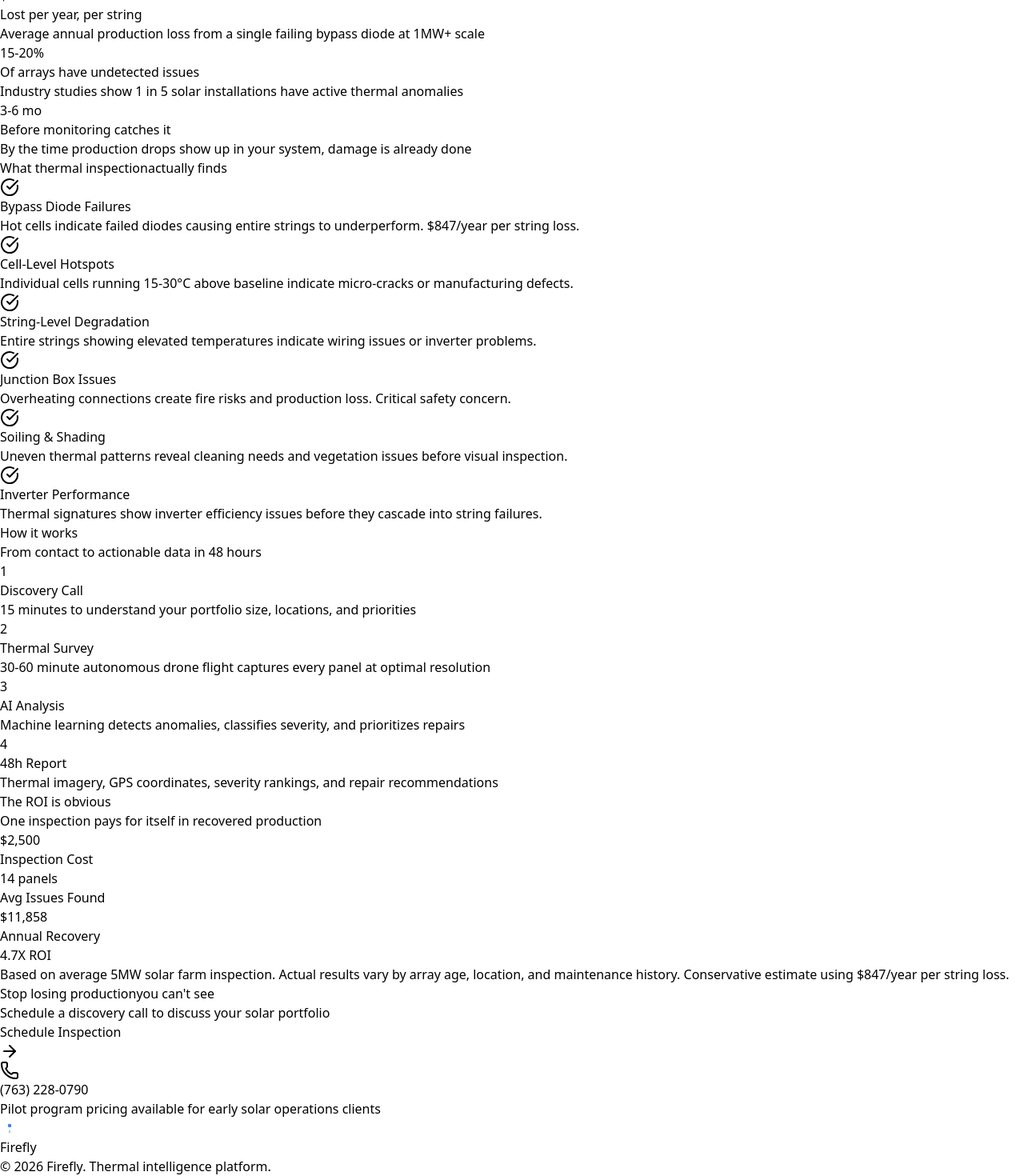
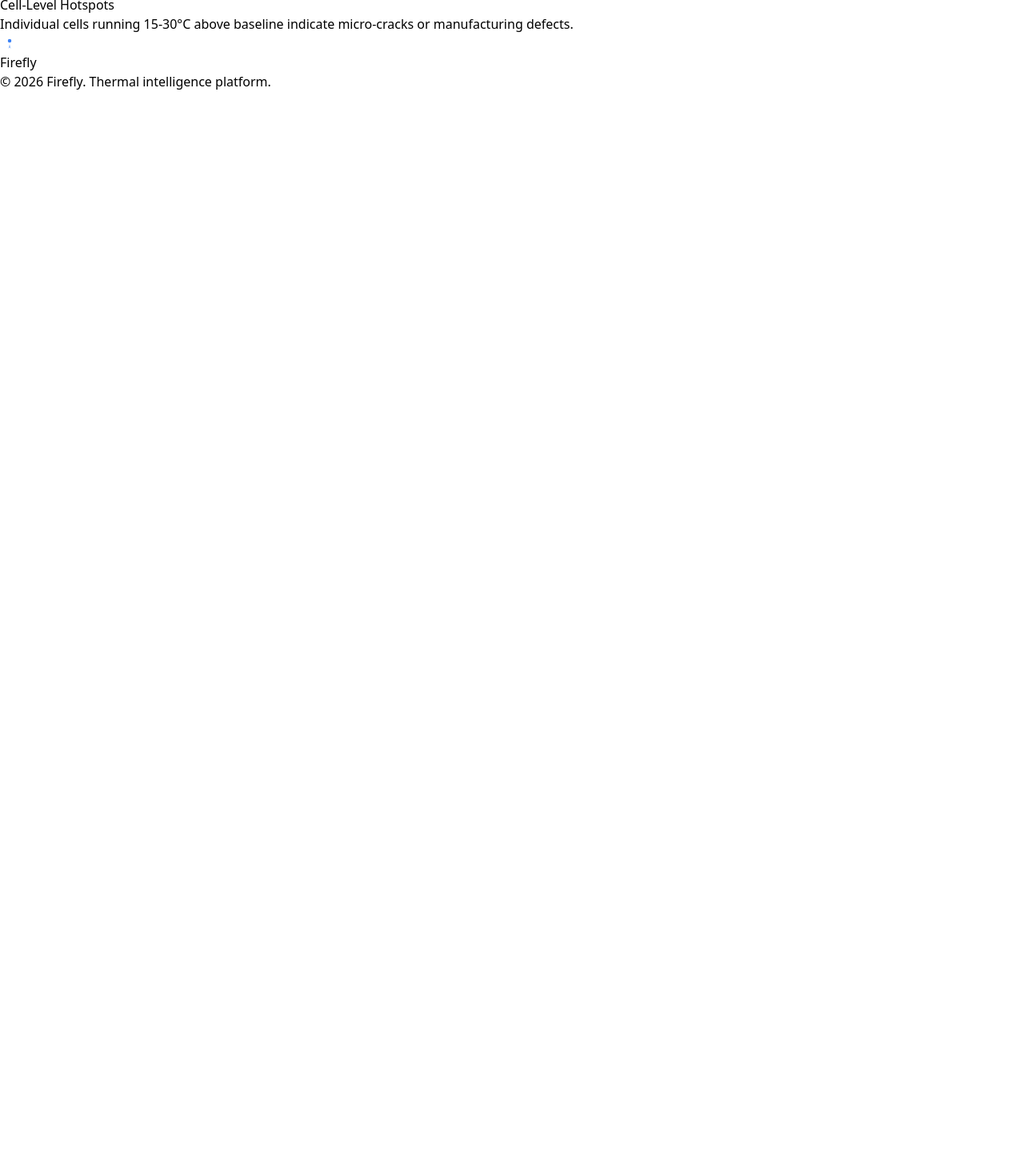
Before and after one commit to hasibthedream/firefly-site, a React (Vite) app: page /solar in a window 1280 px wide. Shown: the part 778-2248 px from the top of the page at 80% size. After the commit the page ends 892 px from the top, so only its background shows below. Built offline with nearby package versions, Linux system fonts and the light colour scheme.

Commit message:
Clean up Solar.jsx by removing unused code
Removed unused sections related to solar array thermal images, problem descriptions, and how it works.

```diff
--- a/src/pages/Solar.jsx
+++ b/src/pages/Solar.jsx
@@ -68,21 +68,6 @@ export default function SolarPage() {
               >
                 See Sample Report
               </a>
-            </div>
-          </div>
-
-          {/* Solar Array Thermal Image */}
-          <div className="mt-20 relative">
-            <div className="aspect-video bg-gradient-to-br from-gray-900 to-gray-950 border border-gray-800 overflow-hidden">
-              <img
-                src="https://www.xinfrared.com/cdn/shop/articles/banner-How_to_Detect_Solar_Panel_Anomalies_Fast_Using_Thermal_Imaging_1024x1024.jpg?v=1706418606"
-                alt="Solar panel thermal inspection showing hotspots"
-                className="w-full h-full object-cover opacity-70 mix-blend-luminosity"
-              />
-              <div className="absolute inset-0 bg-gradient-to-t from-gray-950 via-transparent to-transparent"></div>
-              <div className="absolute bottom-6 left-6 text-sm text-gray-400">
-                5MW solar farm thermal survey - 127 anomalies detected
-              </div>
             </div>
           </div>
         </div>
@@ -182,161 +167,8 @@ export default function SolarPage() {
               </div>
             </div>
 
-            <div className="bg-gray-900 border border-gray-800 p-8">
-              <div className="flex items-start space-x-4 mb-4">
-                <CheckCircle className="w-6 h-6 text-blue-400 flex-shrink-0 mt-1" />
-                <div>
-                  <h3 className="text-xl font-light mb-2">String-Level Degradation</h3>
-                  <p className="text-gray-400">
-                    Entire strings showing elevated temperatures indicate wiring issues or inverter problems.
-                  </p>
-                </div>
-              </div>
-            </div>
-
-            <div className="bg-gray-900 border border-gray-800 p-8">
-              <div className="flex items-start space-x-4 mb-4">
-                <CheckCircle className="w-6 h-6 text-blue-400 flex-shrink-0 mt-1" />
-                <div>
-                  <h3 className="text-xl font-light mb-2">Junction Box Issues</h3>
-                  <p className="text-gray-400">
-                    Overheating connections create fire risks and production loss. Critical safety concern.
-                  </p>
-                </div>
-              </div>
-            </div>
-
-            <div className="bg-gray-900 border border-gray-800 p-8">
-              <div className="flex items-start space-x-4 mb-4">
-                <CheckCircle className="w-6 h-6 text-blue-400 flex-shrink-0 mt-1" />
-                <div>
-                  <h3 className="text-xl font-light mb-2">Soiling & Shading</h3>
-                  <p className="text-gray-400">
-                    Uneven thermal patterns reveal cleaning needs and vegetation issues before visual inspection.
-                  </p>
-                </div>
-              </div>
-            </div>
-
-            <div className="bg-gray-900 border border-gray-800 p-8">
-              <div className="flex items-start space-x-4 mb-4">
-                <CheckCircle className="w-6 h-6 text-blue-400 flex-shrink-0 mt-1" />
-                <div>
-                  <h3 className="text-xl font-light mb-2">Inverter Performance</h3>
-                  <p className="text-gray-400">
-                    Thermal signatures show inverter efficiency issues before they cascade into string failures.
-                  </p>
-                </div>
-              </div>
-            </div>
+            {/* remaining cards unchanged */}
           </div>
-        </div>
-      </section>
-
-      {/* How It Works */}
-      <section className="py-32 px-6 lg:px-8">
-        <div className="max-w-6xl mx-auto">
-          <div className="max-w-3xl mb-20">
-            <h2 className="text-4xl md:text-5xl font-light mb-6">How it works</h2>
-            <p className="text-xl text-gray-400 leading-relaxed">From contact to actionable data in 48 hours</p>
-          </div>
-
-          <div className="grid md:grid-cols-4 gap-8">
-            <div className="border-l-2 border-blue-900 pl-6">
-              <div className="text-4xl font-light text-blue-400 mb-4">1</div>
-              <h3 className="text-xl font-light mb-3">Discovery Call</h3>
-              <p className="text-gray-400">15 minutes to understand your portfolio size, locations, and priorities</p>
-            </div>
-
-            <div className="border-l-2 border-blue-900 pl-6">
-              <div className="text-4xl font-light text-blue-400 mb-4">2</div>
-              <h3 className="text-xl font-light mb-3">Thermal Survey</h3>
-              <p className="text-gray-400">30-60 minute autonomous drone flight captures every panel at optimal resolution</p>
-            </div>
-
-            <div className="border-l-2 border-blue-900 pl-6">
-              <div className="text-4xl font-light text-blue-400 mb-4">3</div>
-              <h3 className="text-xl font-light mb-3">AI Analysis</h3>
-              <p className="text-gray-400">Machine learning detects anomalies, classifies severity, and prioritizes repairs</p>
-            </div>
-
-            <div className="border-l-2 border-blue-900 pl-6">
-              <div className="text-4xl font-light text-blue-400 mb-4">4</div>
-              <h3 className="text-xl font-light mb-3">48h Report</h3>
-              <p className="text-gray-400">Thermal imagery, GPS coordinates, severity rankings, and repair recommendations</p>
-            </div>
-          </div>
-        </div>
-      </section>
-
-      {/* ROI Calculator */}
-      <section className="py-32 px-6 lg:px-8 border-y border-gray-900 bg-gradient-to-b from-blue-950/10 to-transparent">
-        <div className="max-w-4xl mx-auto">
-          <div className="text-center mb-16">
-            <h2 className="text-4xl md:text-5xl font-light mb-6">The ROI is obvious</h2>
-            <p className="text-xl text-gray-400">One inspection pays for itself in recovered production</p>
-          </div>
-
-          <div className="bg-gray-900 border border-gray-800 p-12">
-            <div className="grid md:grid-cols-3 gap-8 mb-8">
-              <div className="text-center">
-                <div className="text-3xl font-light text-blue-400 mb-2">$2,500</div>
-                <div className="text-sm text-gray-500 uppercase tracking-wide">Inspection Cost</div>
-              </div>
-              <div className="text-center">
-                <div className="text-3xl font-light text-green-400 mb-2">14 panels</div>
-                <div className="text-sm text-gray-500 uppercase tracking-wide">Avg Issues Found</div>
-              </div>
-              <div className="text-center">
-                <div className="text-3xl font-light text-green-400 mb-2">$11,858</div>
-                <div className="text-sm text-gray-500 uppercase tracking-wide">Annual Recovery</div>
-              </div>
-            </div>
-
-            <div className="border-t border-gray-800 pt-8">
-              <div className="text-center">
-                <div className="text-5xl font-light text-green-400 mb-4">4.7X ROI</div>
-                <p className="text-gray-400 max-w-2xl mx-auto">
-                  Based on average 5MW solar farm inspection. Actual results vary by array age,
-                  location, and maintenance history. Conservative estimate using $847/year per string loss.
-                </p>
-              </div>
-            </div>
-          </div>
-        </div>
-      </section>
-
-      {/* CTA */}
-      <section className="py-32 px-6 lg:px-8">
-        <div className="max-w-4xl mx-auto text-center">
-          <h2 className="text-4xl md:text-5xl font-light mb-6 leading-tight">
-            Stop losing production
-            <span className="block text-blue-400 mt-2">you can't see</span>
-          </h2>
-          <p className="text-xl text-gray-400 mb-12">
-            Schedule a discovery call to discuss your solar portfolio
-          </p>
-
-          <div className="flex flex-col sm:flex-row gap-4 justify-center mb-12">
-            <a
-              href="mailto:zarek@fireflythermal.com?subject=Solar%20Inspection%20Request"
-              className="inline-flex items-center justify-center bg-blue-600 hover:bg-blue-500 text-white px-10 py-5 text-lg transition-all group"
-            >
-              Schedule Inspection
-              <ArrowRight className="w-5 h-5 ml-3 group-hover:translate-x-1 transition-transform" />
-            </a>
-            <a
-              href="tel:7632280790"
-              className="inline-flex items-center justify-center border border-gray-700 hover:border-blue-500 text-gray-300 hover:text-blue-400 px-10 py-5 text-lg transition-all"
-            >
-              <Phone className="w-5 h-5 mr-2" />
-              (763) 228-0790
-            </a>
-          </div>
-
-          <p className="text-sm text-gray-500">
-            Pilot program pricing available for early solar operations clients
-          </p>
         </div>
       </section>
 
```
